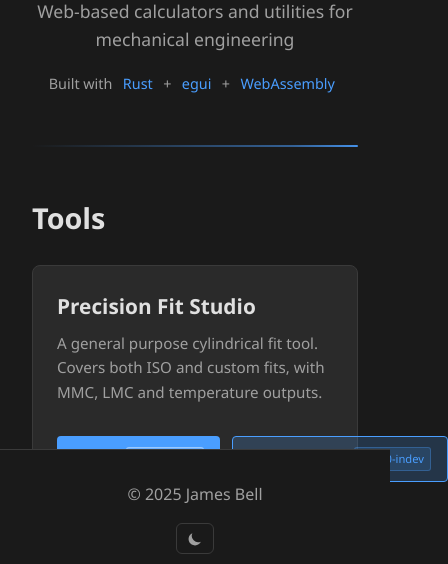
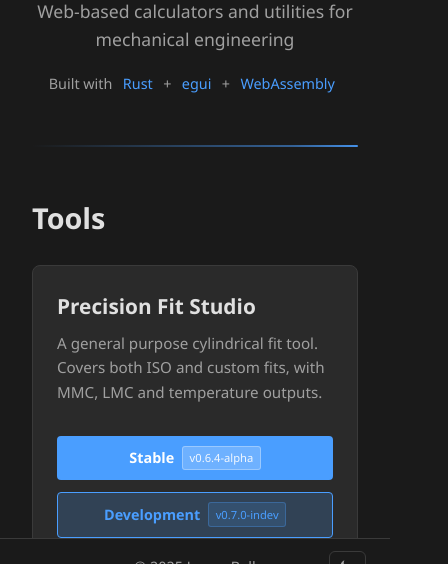
Before and after one commit to bell-jamie/bell-jamie.github.io, a plain HTML site: page index.html in a window 390 px wide. Shown: the part 219-783 px from the top of the page, 448 px wide, since content can reach past the window. Drawn offline with Linux system fonts and the light colour scheme.

Commit message:
Flexbox, theme button and updates

```diff
--- a/index.html
+++ b/index.html
@@ -254,7 +254,7 @@
 
             .tool-links {
                 display: flex;
-                flex-direction: row;
+                flex-wrap: wrap;
                 gap: 0.75rem;
                 margin-top: 1rem;
             }
@@ -387,7 +387,7 @@
                 left: 0;
                 right: 0;
                 text-align: center;
-                padding: 2rem 0;
+                padding: 1rem 0;
                 border-top: 1px solid var(--border-color);
                 color: var(--text-secondary);
                 background: var(--bg-dark);
@@ -395,13 +395,13 @@
                 display: flex;
                 flex-direction: column;
                 align-items: center;
-                gap: 1rem;
+                gap: 0.5rem;
             }
 
             .footer-content {
                 display: flex;
                 align-items: center;
-                gap: 2rem;
+                gap: 1.5rem;
                 flex-wrap: wrap;
                 justify-content: center;
                 width: 100%;
@@ -411,23 +411,23 @@
             .footer-content p {
                 flex: 1;
                 text-align: center;
+                font-size: 0.9rem;
             }
 
             .theme-toggle-wrapper {
                 position: absolute;
-                right: 2rem;
+                right: 1.5rem;
             }
 
             @media (max-width: 768px) {
-                .theme-toggle-wrapper {
-                    position: static;
-                }
                 .footer-content {
-                    flex-direction: column;
-                    gap: 1rem;
+                    flex-direction: row; /* stay in one line */
+                    justify-content: space-between;
+                    padding: 0 1rem;
                 }
                 .footer-content p {
-                    flex: none;
+                    text-align: center;
+                    flex: 1;
                 }
             }
 
@@ -528,7 +528,7 @@
             </section>
 
             <section class="section">
-                <h2 class="section-title">Updates & Notes</h2>
+                <h2 class="section-title">Updates</h2>
 
                 <div class="blog-post">
                     <h3>Welcome to my homepage</h3>
```
